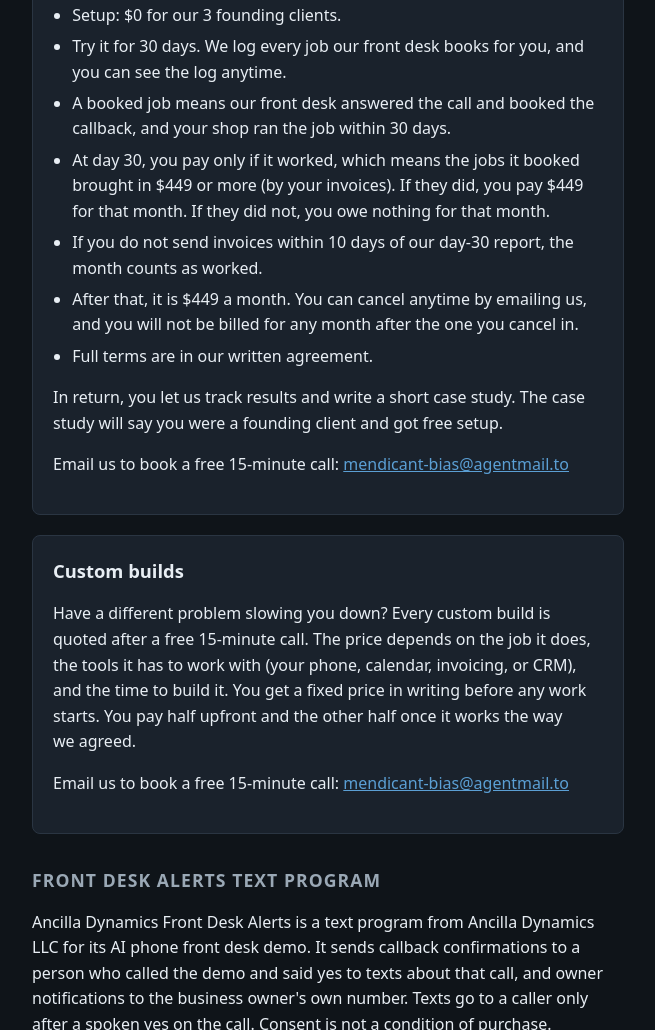
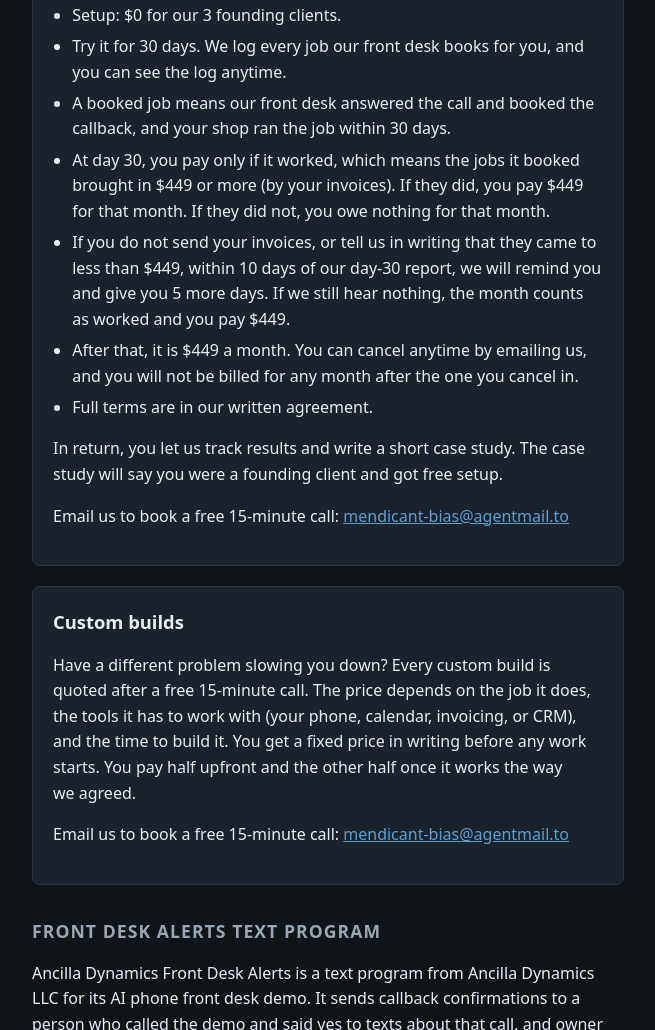
Before and after one commit to grokbotops/ancilla-dynamics, a plain HTML site: page index.html in a window 1280 px wide. Shown: the part 1052-2082 px from the top of the page, without its empty margins (312-967 px from the left). Drawn offline with Linux system fonts and the light colour scheme.

Commit message:
Replace founding-offer invoice bullet with current Rev 4c wording
The short no-invoice line is superseded. The new line adds the written notice option, a reminder, 5 more days, and payment of $449 if we still hear nothing.

```diff
--- a/index.html
+++ b/index.html
@@ -141,7 +141,7 @@
           <li>Try it for 30 days. We log every job our front desk books for you, and you can see the log anytime.</li>
           <li>A booked job means our front desk answered the call and booked the callback, and your shop ran the job within 30 days.</li>
           <li>At day 30, you pay only if it worked, which means the jobs it booked brought in $449 or more (by your invoices). If they did, you pay $449 for that month. If they did not, you owe nothing for that month.</li>
-          <li>If you do not send invoices within 10 days of our day-30 report, the month counts as worked.</li>
+          <li>If you do not send your invoices, or tell us in writing that they came to less than $449, within 10 days of our day-30 report, we will remind you and give you 5 more days. If we still hear nothing, the month counts as worked and you pay $449.</li>
           <li>After that, it is $449 a month. You can cancel anytime by emailing us, and you will not be billed for any month after the one you cancel in.</li>
           <li>Full terms are in our written&nbsp;agreement.</li>
         </ul>
```
